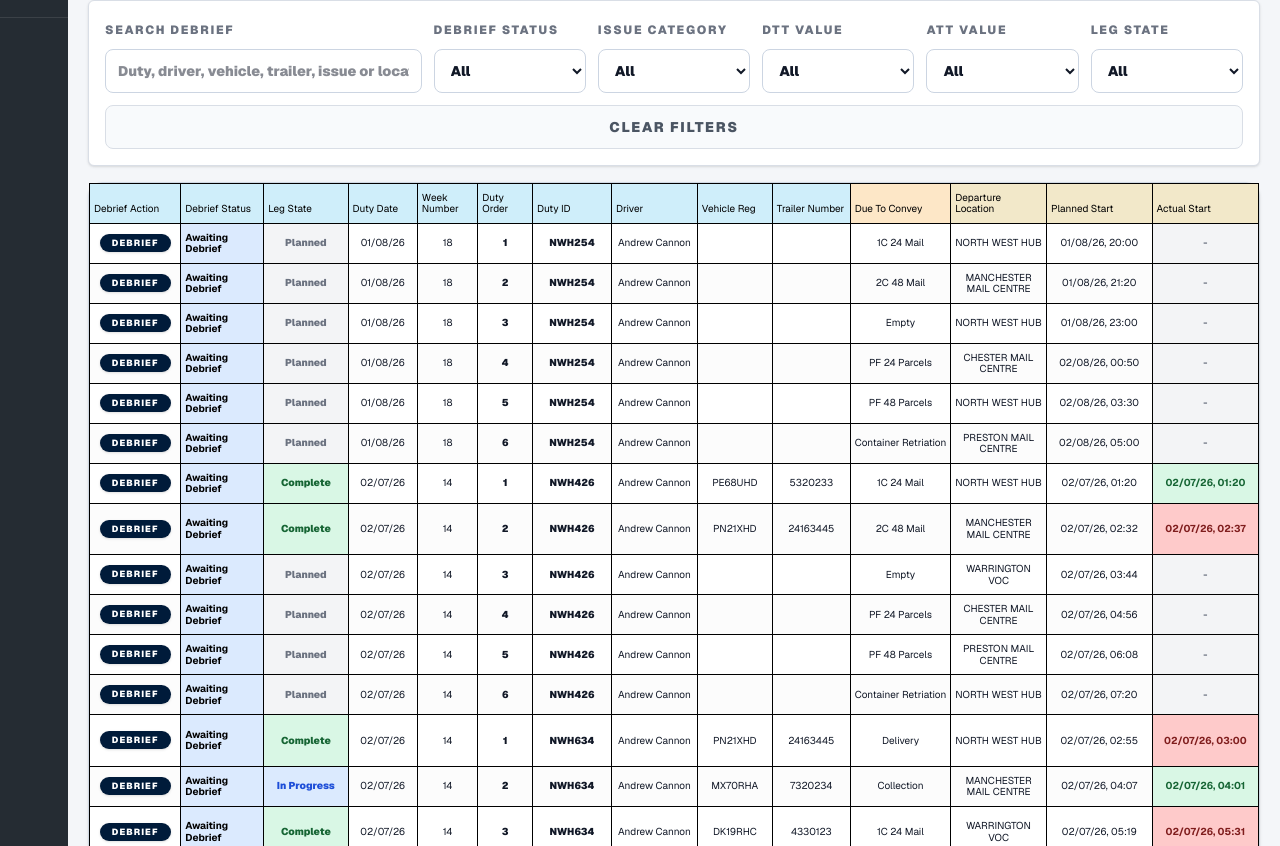
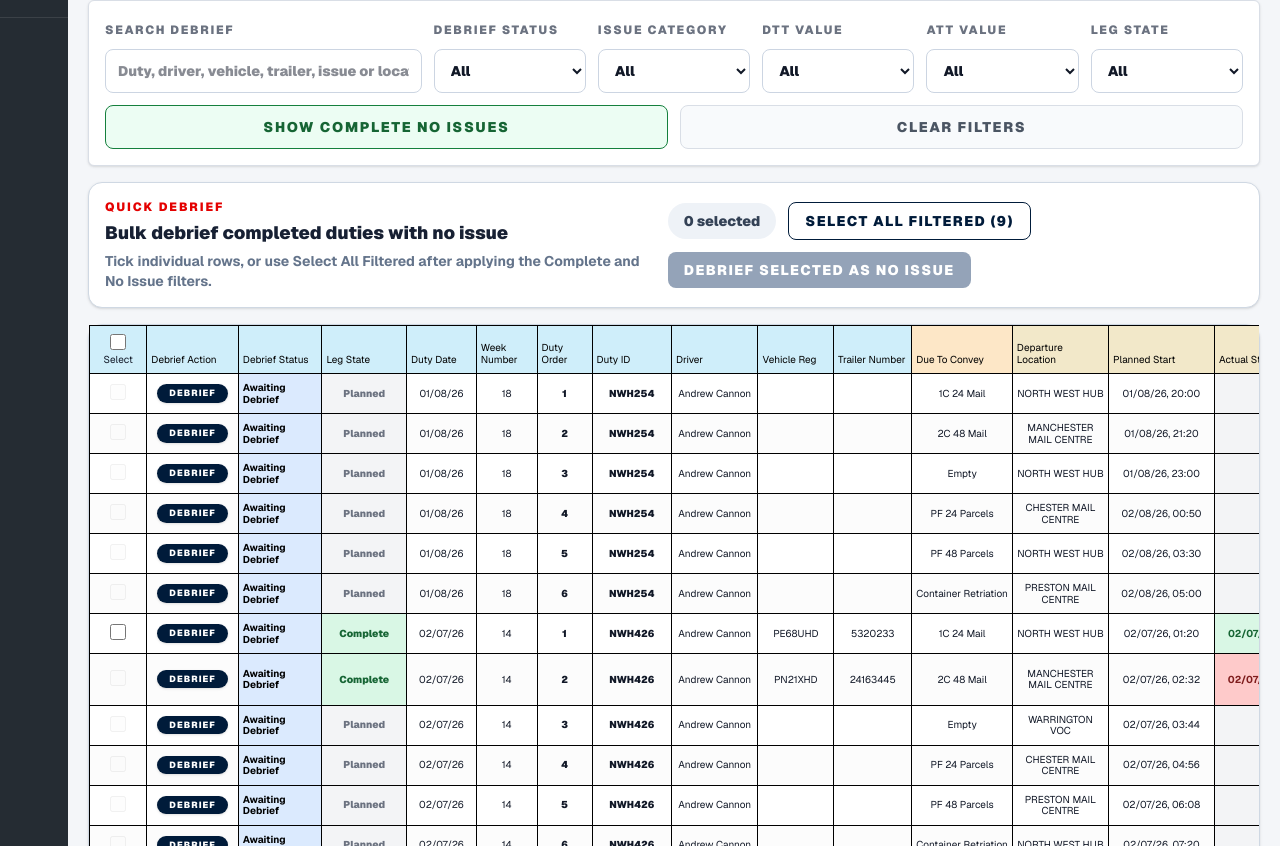
Before and after one commit to acannon76/rugby-league-supporter-web, a Next.js app: page /internal/app-ideas/link-message-mock/debrief in a window 1280 px wide. Shown: the part 814-1660 px from the top of the page. Built offline with nearby package versions, Linux system fonts and the light colour scheme.

Commit message:
debrief change 2

```diff
--- a/src/app/internal/app-ideas/link-message-mock/debrief/page.tsx
+++ b/src/app/internal/app-ideas/link-message-mock/debrief/page.tsx
@@ -150,6 +150,7 @@ export default function DebriefPage() {
   const [attFilter, setAttFilter] = useState<"All" | ToTimeCode>("All");
   const [legStateFilter, setLegStateFilter] = useState<"All" | (typeof legStateOptions)[number]>("All");
   const [selectedRow, setSelectedRow] = useState<DebriefRow | null>(null);
+  const [selectedRowIds, setSelectedRowIds] = useState<Set<string>>(() => new Set());
 
   useEffect(() => {
     const syncRows = () => {
@@ -195,16 +196,25 @@ export default function DebriefPage() {
           .toLowerCase()
           .includes(query);
       const matchesStatus = statusFilter === "All" || row.debriefStatus === statusFilter;
-      const matchesAwaitingTimingException =
-        statusFilter !== "Awaiting Debrief" || hasActualTimingException(row);
       const matchesIssue = issueFilter === "All" || row.issueCategory === issueFilter;
       const matchesDtt = dttFilter === "All" || getStartToTimeCode(row) === dttFilter;
       const matchesAtt = attFilter === "All" || getFinishToTimeCode(row) === attFilter;
       const matchesLegState = legStateFilter === "All" || getLegState(row) === legStateFilter;
 
-      return matchesSearch && matchesStatus && matchesAwaitingTimingException && matchesIssue && matchesDtt && matchesAtt && matchesLegState;
+      return matchesSearch && matchesStatus && matchesIssue && matchesDtt && matchesAtt && matchesLegState;
     });
   }, [rows, searchTerm, statusFilter, issueFilter, dttFilter, attFilter, legStateFilter]);
+
+  const bulkEligibleRows = useMemo(
+    () => filteredRows.filter((row) => isBulkDebriefEligible(row)),
+    [filteredRows]
+  );
+  const selectedBulkRows = useMemo(
+    () => bulkEligibleRows.filter((row) => selectedRowIds.has(row.id)),
+    [bulkEligibleRows, selectedRowIds]
+  );
+  const allEligibleRowsSelected =
+    bulkEligibleRows.length > 0 && selectedBulkRows.length === bulkEligibleRows.length;
 
   const awaitingCount = rows.filter((row) => row.debriefStatus === "Awaiting Debrief").length;
   const actionRequiredCount = rows.filter((row) => row.debriefStatus === "Action Required").length;
@@ -218,13 +228,92 @@ export default function DebriefPage() {
       saveDebriefRowsToStorage(nextRows);
       return nextRows;
     });
+    setSelectedRowIds((currentIds) => {
+      if (!currentIds.has(nextRow.id)) {
+        return currentIds;
+      }
+      const nextIds = new Set(currentIds);
+      nextIds.delete(nextRow.id);
+      return nextIds;
+    });
     setSelectedRow(null);
+  }
+
+  function toggleRowSelection(rowId: string) {
+    setSelectedRowIds((currentIds) => {
+      const nextIds = new Set(currentIds);
+      if (nextIds.has(rowId)) {
+        nextIds.delete(rowId);
+      } else {
+        nextIds.add(rowId);
+      }
+      return nextIds;
+    });
+  }
+
+  function toggleSelectAllFilteredRows() {
+    setSelectedRowIds(
+      allEligibleRowsSelected ? new Set() : new Set(bulkEligibleRows.map((row) => row.id))
+    );
+  }
+
+  function showCompleteNoIssueRows() {
+    setSearchTerm("");
+    setStatusFilter("Awaiting Debrief");
+    setIssueFilter("No Issue");
+    setDttFilter("All");
+    setAttFilter("All");
+    setLegStateFilter("Complete");
+    setSelectedRowIds(new Set());
+  }
+
+  function bulkDebriefSelectedRows() {
+    const selectedIds = new Set(selectedBulkRows.map((row) => row.id));
+
+    if (selectedIds.size === 0) {
+      return;
+    }
+
+    const confirmed = window.confirm(
+      `Debrief ${selectedIds.size} selected ${selectedIds.size === 1 ? "row" : "rows"} as No Issue?`
+    );
+
+    if (!confirmed) {
+      return;
+    }
+
+    const now = new Date().toISOString();
+    setRows((currentRows) => {
+      const nextRows = currentRows.map((row) => {
+        if (!selectedIds.has(row.id) || !isBulkDebriefEligible(row)) {
+          return row;
+        }
+
+        return {
+          ...row,
+          debriefStatus: "Debriefed" as DebriefStatus,
+          debriefOutcome: "Complete" as DebriefOutcome,
+          issueCategory: "No Issue",
+          debriefedBy: "Peter Finch",
+          debriefedAt: now,
+          actionOwner: "",
+          followUpDate: "",
+          officeNotes: row.officeNotes || "Bulk debriefed as No Issue.",
+          checks: buildInitialChecks("Debriefed", row.pod318Status),
+        };
+      });
+
+      saveDebriefRowsToStorage(nextRows);
+      return nextRows;
+    });
+    setSelectedRowIds(new Set());
   }
 
   function resetMockup() {
     const nextRows = buildDebriefRowsFromManifestState(readStoredManifestState(), []);
     setRows(nextRows);
     setSelectedRow(null);
+    setSelectedRowIds(new Set());
     saveDebriefRowsToStorage(nextRows);
   }
 
@@ -313,7 +402,10 @@ export default function DebriefPage() {
                 </span>
                 <input
                   value={searchTerm}
-                  onChange={(event) => setSearchTerm(event.target.value)}
+                  onChange={(event) => {
+                    setSearchTerm(event.target.value);
+                    setSelectedRowIds(new Set());
+                  }}
                   placeholder="Duty, driver, vehicle, trailer, issue or location"
                   className="mt-2 h-11 w-full rounded-lg border border-[#ccd5e2] bg-white px-3 text-sm font-black text-[#111827] outline-none transition focus:border-[#e40000]"
                 />
@@ -325,7 +417,10 @@ export default function DebriefPage() {
                 </span>
                 <select
                   value={statusFilter}
-                  onChange={(event) => setStatusFilter(event.target.value as "All" | DebriefStatus)}
+                  onChange={(event) => {
+                    setStatusFilter(event.target.value as "All" | DebriefStatus);
+                    setSelectedRowIds(new Set());
+                  }}
                   className="mt-2 h-11 w-full rounded-lg border border-[#ccd5e2] bg-white px-3 text-sm font-black text-[#111827] outline-none transition focus:border-[#e40000]"
                 >
                   <option>All</option>
@@ -341,7 +436,10 @@ export default function DebriefPage() {
                 </span>
                 <select
                   value={issueFilter}
-                  onChange={(event) => setIssueFilter(event.target.value)}
+                  onChange={(event) => {
+                    setIssueFilter(event.target.value);
+                    setSelectedRowIds(new Set());
+                  }}
                   className="mt-2 h-11 w-full rounded-lg border border-[#ccd5e2] bg-white px-3 text-sm font-black text-[#111827] outline-none transition focus:border-[#e40000]"
                 >
                   <option>All</option>
@@ -357,7 +455,10 @@ export default function DebriefPage() {
                 </span>
                 <select
                   value={dttFilter}
-                  onChange={(event) => setDttFilter(event.target.value as "All" | ToTimeCode)}
+                  onChange={(event) => {
+                    setDttFilter(event.target.value as "All" | ToTimeCode);
+                    setSelectedRowIds(new Set());
+                  }}
                   className="mt-2 h-11 w-full rounded-lg border border-[#ccd5e2] bg-white px-3 text-sm font-black text-[#111827] outline-none transition focus:border-[#e40000]"
                 >
                   <option>All</option>
@@ -373,7 +474,10 @@ export default function DebriefPage() {
                 </span>
                 <select
                   value={attFilter}
-                  onChange={(event) => setAttFilter(event.target.value as "All" | ToTimeCode)}
+                  onChange={(event) => {
+                    setAttFilter(event.target.value as "All" | ToTimeCode);
+                    setSelectedRowIds(new Set());
+                  }}
                   className="mt-2 h-11 w-full rounded-lg border border-[#ccd5e2] bg-white px-3 text-sm font-black text-[#111827] outline-none transition focus:border-[#e40000]"
                 >
                   <option>All</option>
@@ -389,7 +493,10 @@ export default function DebriefPage() {
                 </span>
                 <select
                   value={legStateFilter}
-                  onChange={(event) => setLegStateFilter(event.target.value as "All" | (typeof legStateOptions)[number])}
+                  onChange={(event) => {
+                    setLegStateFilter(event.target.value as "All" | (typeof legStateOptions)[number]);
+                    setSelectedRowIds(new Set());
+                  }}
                   className="mt-2 h-11 w-full rounded-lg border border-[#ccd5e2] bg-white px-3 text-sm font-black text-[#111827] outline-none transition focus:border-[#e40000]"
                 >
                   <option>All</option>
@@ -399,6 +506,14 @@ export default function DebriefPage() {
                 </select>
               </label>
 
+              <div className="flex flex-col gap-3 md:flex-row xl:col-span-7">
+                <button
+                  type="button"
+                  onClick={showCompleteNoIssueRows}
+                  className="h-11 flex-1 rounded-lg border border-[#15803d] bg-[#ecfdf3] px-5 text-sm font-black uppercase tracking-[0.12em] text-[#166534] transition hover:bg-[#dcfce7]"
+                >
+                  Show Complete No Issues
+                </button>
                 <button
                   type="button"
                   onClick={() => {
@@ -408,19 +523,67 @@ export default function DebriefPage() {
                     setDttFilter("All");
                     setAttFilter("All");
                     setLegStateFilter("All");
+                    setSelectedRowIds(new Set());
                   }}
-                className="h-11 rounded-lg border border-[#d9dee6] bg-[#f8fafc] px-5 text-sm font-black uppercase tracking-[0.12em] text-[#4b5563] transition hover:border-[#e40000] xl:col-span-7"
+                  className="h-11 flex-1 rounded-lg border border-[#d9dee6] bg-[#f8fafc] px-5 text-sm font-black uppercase tracking-[0.12em] text-[#4b5563] transition hover:border-[#e40000]"
                 >
                   Clear Filters
                 </button>
               </div>
+            </div>
+          </section>
+
+          <section className="mt-4 rounded-[14px] border border-[#cfd8e3] bg-white p-4 shadow-sm">
+            <div className="flex flex-col gap-4 xl:flex-row xl:items-center xl:justify-between">
+              <div>
+                <p className="text-xs font-black uppercase tracking-[0.16em] text-[#e40000]">Quick debrief</p>
+                <h2 className="mt-1 text-lg font-black text-[#172033]">Bulk debrief completed duties with no issue</h2>
+                <p className="mt-1 text-sm font-bold text-[#64748b]">
+                  Tick individual rows, or use Select All Filtered after applying the Complete and No Issue filters.
+                </p>
+              </div>
+              <div className="flex flex-wrap items-center gap-3">
+                <span className="rounded-full bg-[#eef2f7] px-4 py-2 text-sm font-black text-[#334155]">
+                  {selectedBulkRows.length} selected
+                </span>
+                <button
+                  type="button"
+                  onClick={toggleSelectAllFilteredRows}
+                  disabled={bulkEligibleRows.length === 0}
+                  className="rounded-lg border border-[#001b3a] bg-white px-4 py-2 text-sm font-black uppercase tracking-[0.1em] text-[#001b3a] transition hover:bg-[#eef4fb] disabled:cursor-not-allowed disabled:border-[#cbd5e1] disabled:text-[#94a3b8]"
+                >
+                  {allEligibleRowsSelected ? "Clear Selected" : `Select All Filtered (${bulkEligibleRows.length})`}
+                </button>
+                <button
+                  type="button"
+                  onClick={bulkDebriefSelectedRows}
+                  disabled={selectedBulkRows.length === 0}
+                  className="rounded-lg bg-[#15803d] px-4 py-2 text-sm font-black uppercase tracking-[0.1em] text-white transition hover:bg-[#166534] disabled:cursor-not-allowed disabled:bg-[#94a3b8]"
+                >
+                  Debrief Selected as No Issue
+                </button>
+              </div>
+            </div>
           </section>
 
           <section className="mt-4 rounded-[14px] border border-[#cfd8e3] bg-white shadow-sm">
             <div className="overflow-x-auto">
-              <table className="min-w-[2285px] border-collapse text-[10px] leading-[1.15] text-[#111827]">
+              <table className="min-w-[2355px] border-collapse text-[10px] leading-[1.15] text-[#111827]">
                 <thead className="sticky top-0 z-10">
                   <tr>
+                    <th className="w-[70px] border border-black bg-[#cfeefa] px-2 py-2 text-center font-normal align-middle">
+                      <label className="flex cursor-pointer flex-col items-center gap-1" title="Select all eligible rows currently shown">
+                        <input
+                          type="checkbox"
+                          checked={allEligibleRowsSelected}
+                          onChange={toggleSelectAllFilteredRows}
+                          disabled={bulkEligibleRows.length === 0}
+                          className="h-4 w-4 accent-[#15803d] disabled:cursor-not-allowed"
+                          aria-label="Select all eligible filtered rows"
+                        />
+                        <span>Select</span>
+                      </label>
+                    </th>
                     <DebriefHeader label="Debrief Action" headerClass="bg-[#cfeefa]" widthClass="w-[105px]" />
                     <DebriefHeader label="Debrief Status" headerClass="bg-[#cfeefa]" widthClass="w-[120px]" />
                     <DebriefHeader label="Leg State" headerClass="bg-[#cfeefa]" widthClass="w-[105px]" />
@@ -455,13 +618,35 @@ export default function DebriefPage() {
                 <tbody>
                   {filteredRows.length === 0 ? (
                     <tr>
-                      <td colSpan={28} className="border border-black px-4 py-10 text-center text-sm font-black text-[#64748b]">
+                      <td colSpan={29} className="border border-black px-4 py-10 text-center text-sm font-black text-[#64748b]">
                         No duties match the selected debrief filters.
                       </td>
                     </tr>
                   ) : (
-                    filteredRows.map((row, index) => (
-                      <tr key={row.id} className={index % 2 === 0 ? "bg-white" : "bg-[#fcfcfc]"}>
+                    filteredRows.map((row, index) => {
+                      const bulkEligible = isBulkDebriefEligible(row);
+                      const rowSelected = selectedRowIds.has(row.id);
+
+                      return (
+                      <tr
+                        key={row.id}
+                        className={rowSelected ? "bg-[#fff7d6]" : index % 2 === 0 ? "bg-white" : "bg-[#fcfcfc]"}
+                      >
+                        <td className="border border-black px-1 py-2 text-center font-normal">
+                          <input
+                            type="checkbox"
+                            checked={rowSelected}
+                            onChange={() => toggleRowSelection(row.id)}
+                            disabled={!bulkEligible}
+                            className="h-4 w-4 accent-[#15803d] disabled:cursor-not-allowed disabled:opacity-30"
+                            aria-label={`Select ${row.dutyNumber} leg ${row.dutyOrder} for bulk debrief`}
+                            title={
+                              bulkEligible
+                                ? "Select this completed no-issue row"
+                                : "Only completed rows awaiting debrief with No Issue can be bulk debriefed"
+                            }
+                          />
+                        </td>
                         <td className="border border-black px-1 py-2 text-center font-normal">
                           <button
                             type="button"
@@ -515,7 +700,8 @@ export default function DebriefPage() {
                         <td className="border border-black px-1 py-2 text-center font-normal break-words">{row.actionOwner || "-"}</td>
                         <td className="border border-black px-1 py-2 text-center font-normal whitespace-nowrap">{row.followUpDate ? formatDate(row.followUpDate) : "-"}</td>
                       </tr>
-                    ))
+                      );
+                    })
                   )}
                 </tbody>
               </table>
@@ -1694,8 +1880,12 @@ function getPositiveDelayMinutes(plannedTs: string, actualTs: string) {
   return Math.round((actual - planned) / 60000);
 }
 
-function hasActualTimingException(row: DebriefRow) {
-  return isLate(row.plannedStartTs, row.actualStartTs) || isLate(row.plannedEndTs, row.actualEndTs);
+function isBulkDebriefEligible(row: DebriefRow) {
+  return (
+    row.debriefStatus === "Awaiting Debrief" &&
+    getLegState(row) === "Complete" &&
+    row.issueCategory === "No Issue"
+  );
 }
 
 function isLate(plannedTs: string, actualTs: string) {
```
Lines whose indentation alone changed are shown as unchanged.
